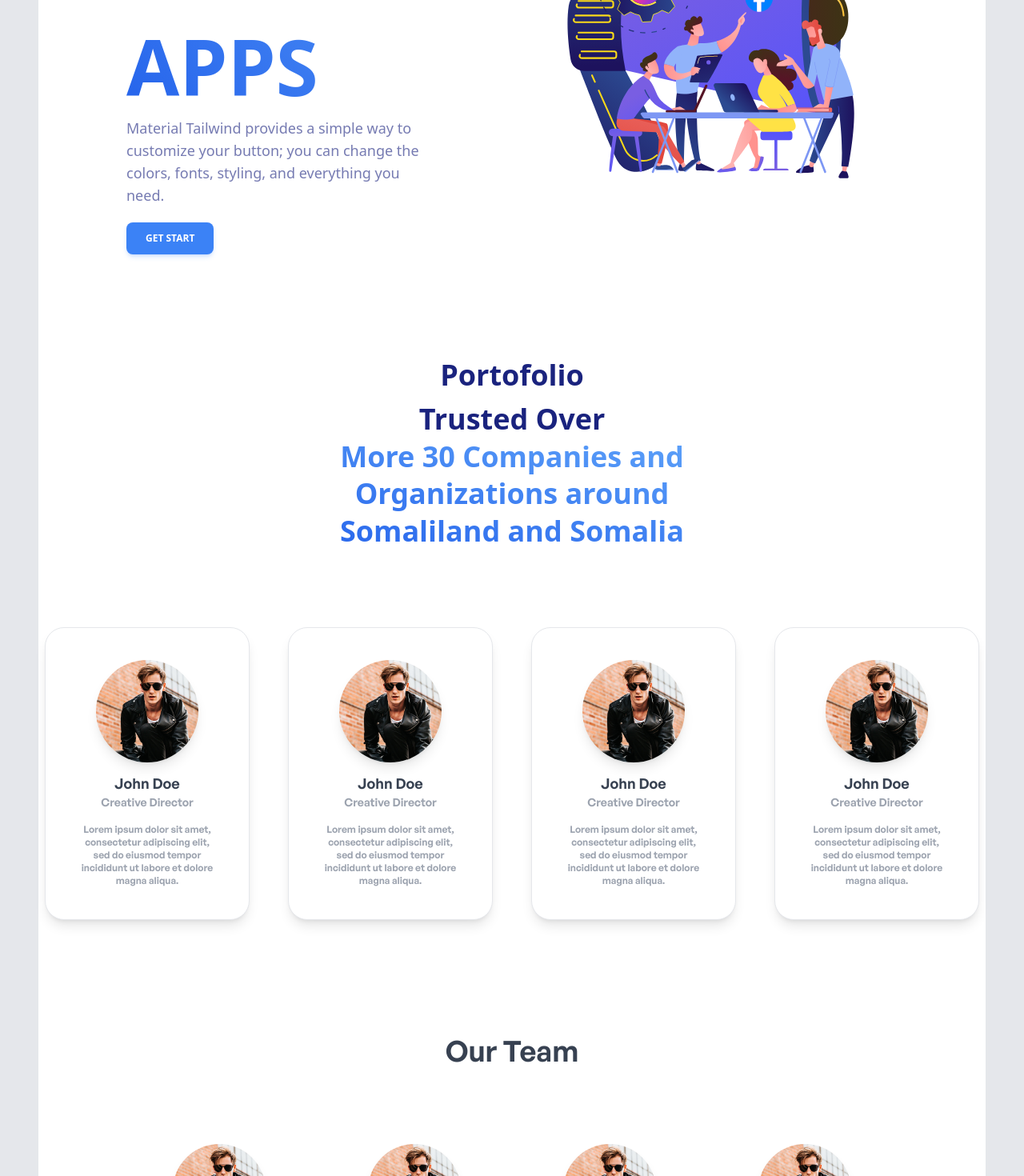
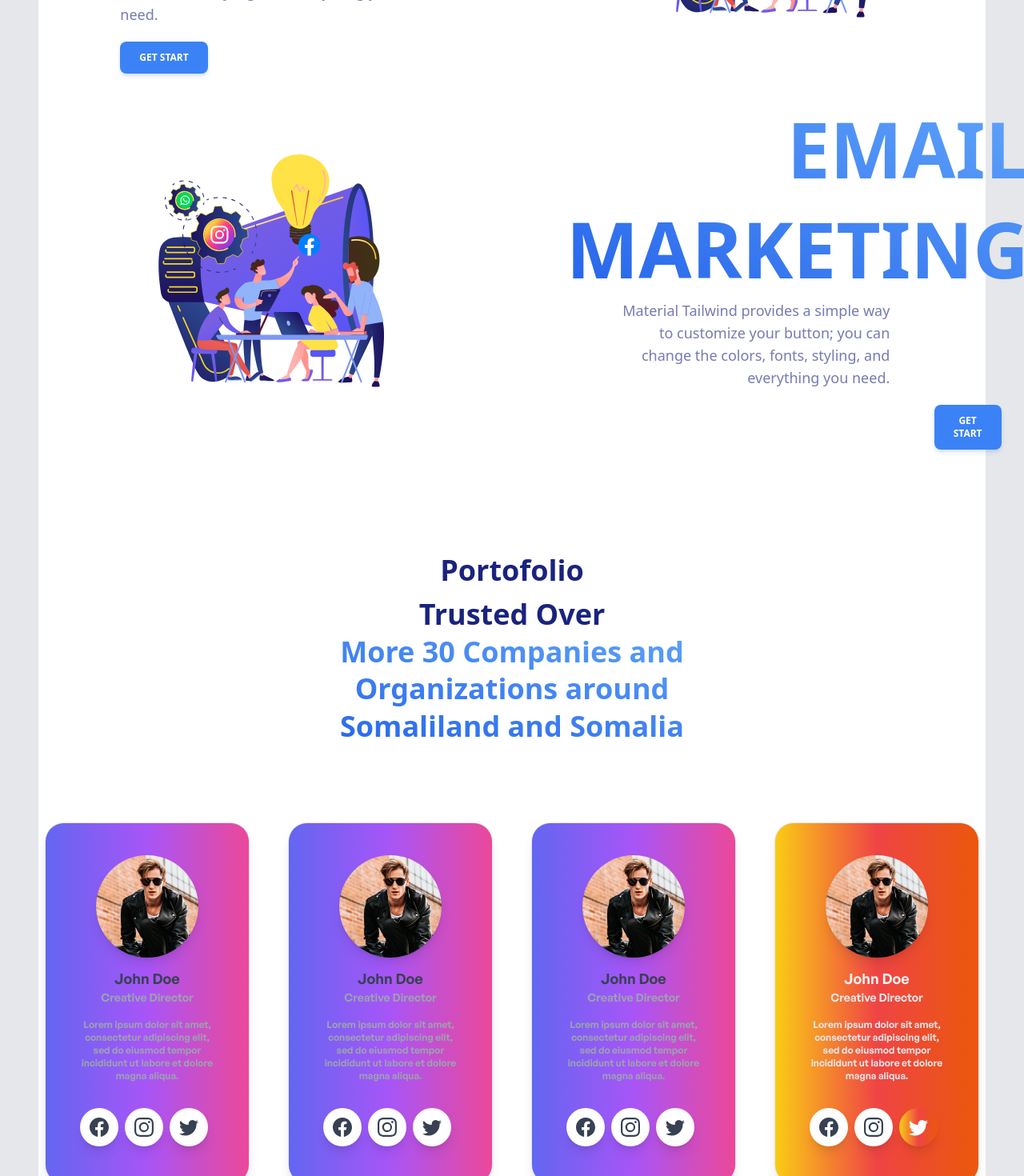
Before and after one commit to saedMuhamed/mareer-digital-agency, a React (Create React App) app: page / in a window 1280 px wide. Shown: the part 2440-3910 px from the top of the page at 80% size. Built offline with nearby package versions, Linux system fonts and the light colour scheme.

Commit message:
Updating Services

```diff
--- a/src/Pages/Home.jsx
+++ b/src/Pages/Home.jsx
@@ -133,7 +133,7 @@ const Home = () => {
                 </div>
                 <div className='w-full px-4 lg:w-5/12'>
                   <h1 className='antialiased text-right font-sans text-8xl leading-[1.3] bg-clip-text text-transparent
-                  bg-gradient-to-tr from-blue-600 to-blue-400 inline-block font-black tracking-normal uppercase'>    The Meta Apps
+                  bg-gradient-to-tr from-blue-600 to-blue-400 inline-block font-black tracking-normal uppercase'>    Graphic Design
                   </h1>
                   <p className='block text-right antialiased font-sans ml-[60px] font-light mb-5 text-lg text-[#1A237E]/60 md:pr-10'>
                 Material Tailwind provides a simple way to customize your button; you can change the colors, fonts, styling, and everything you need.
@@ -152,11 +152,11 @@ const Home = () => {
                 </div>
               </div>
             </section>
-            <section className='pt-2 pl-4'>
+            <section className='pt-8 pl-2'>
               <div className='flex flex-wrap items-center justify-center px-6'>
                 <div className='w-full px-4 lg:w-5/12'>
                   <h1 className='antialiased font-sans text-8xl leading-[1.3] bg-clip-text text-transparent
-                  bg-gradient-to-tr from-blue-600 to-blue-400 inline-block font-black tracking-normal uppercase'>    The Meta Apps
+                  bg-gradient-to-tr from-blue-600 to-blue-400 inline-block font-black tracking-normal uppercase'>    Web Development
                   </h1>
                   <p className='block antialiased font-sans font-light mb-5 text-lg text-[#1A237E]/60 md:pr-10'>
                 Material Tailwind provides a simple way to customize your button; you can change the colors, fonts, styling, and everything you need.
@@ -173,11 +173,38 @@ const Home = () => {
                     Starting $150
                   </span> */}
                 </div>
-                <div className='relative mt-10 w-full pl-2 md:w-8/12 lg:mt-0 lg:w-6/12'>
+                <div className='relative mt-10 w-full pl-32 md:w-8/12 lg:mt-0 lg:w-6/12'>
                     <img src={Meta}  alt="" />
                 </div>
               </div>
             </section>
+            <section className='pt-8 pl-2'>
+              <div className='flex flex-wrap items-center justify-center px-2'>
+                <div className='relative mt-10 w-full  pr-36 md:w-8/12 lg:mt-0 lg:w-6/12'>
+                    <img src={Meta}  alt="" />
+                </div>
+                <div className='w-full px-4 lg:w-5/12'>
+                  <h1 className='antialiased text-right font-sans text-8xl leading-[1.3] bg-clip-text text-transparent
+                  bg-gradient-to-tr from-blue-600 to-blue-400 inline-block font-black tracking-normal uppercase'>    Email Marketing
+                  </h1>
+                  <p className='block text-right antialiased font-sans ml-[60px] font-light mb-5 text-lg text-[#1A237E]/60 md:pr-10'>
+                Material Tailwind provides a simple way to customize your button; you can change the colors, fonts, styling, and everything you need.
+                  </p>
+                  <a href="/">
+                    <button className='middle  none font-sans font-bold center uppercase ml-[460px] transition-all disabled:opacity-50 disabled:shadow-none
+                    disabled:pointer-events-none text-xs py-3 px-6 rounded-lg bg-blue-500 text-white shadow-md shadow-blue-500/20
+                    hover:shadow-lg hover:shadow-blue-500/40 focus:opacity-[0.85] focus:shadow-none active:opacity-[0.85] active:shadow-none'>
+                    Get Start
+                    </button>
+
+                  </a>
+                  {/* <span className='font-bold text-left text-xl ml-8'>
+                    Starting $150
+                  </span> */}
+                </div>
+              </div>
+            </section>
+
           </section>
 
           <section className='py-10 lg:py-20'>
@@ -194,30 +221,109 @@ const Home = () => {
               </h1>
             </div>
             <div class="flex items-center justify-center space-x-12">
-   <div class="bg-white font-semibold text-center rounded-3xl border shadow-lg p-10 max-w-xs">
+   <div class="bg-gradient-to-r from-indigo-500 via-purple-500 to-pink-500 font-semibold text-center rounded-3xl border shadow-lg p-10 max-w-xs">
      <img src={Me}  className='mb-3 w-32 h-32 rounded-full shadow-lg mx-auto' alt="" />
      <h1 class="text-lg text-gray-700"> John Doe </h1>
      <h3 class="text-sm text-gray-400 "> Creative Director </h3>
      <p class="text-xs text-gray-400 mt-4"> Lorem ipsum dolor sit amet, consectetur adipiscing elit, sed do eiusmod tempor incididunt ut labore et dolore magna aliqua. </p>
+              <div className='mt-8'>
+                       <a href="https://www.facebook.com/sxabo">
+                              <i className='text-light-blue-400 font-lg text-2xl  align-center mr-2 inline-block items-center justify-center
+                              rounded-full bg-white p-3 text-center shadow-lg outline-none focus:outline-none'>
+                                 <BsFacebook />
+                              </i>
+                      </a>
+                       <a href="https://www.facebook.com/sxabo">
+                              <i className='text-light-blue-400 font-lg text-2xl  align-center mr-2 inline-block items-center justify-center
+                              rounded-full bg-white p-3 text-center shadow-lg outline-none focus:outline-none'>
+                                 <BsInstagram />
+                              </i>
+                      </a>
+                       <a href="https://www.facebook.com/sxabo">
+                              <i className='text-light-blue-400 font-lg text-2xl  align-center mr-2 inline-block items-center justify-center
+                              rounded-full bg-white p-3 text-center shadow-lg outline-none focus:outline-none'>
+                                 <BsTwitter />
+                              </i>
+                          </a>
+                    </div>
               </div>
-               <div class="bg-white font-semibold text-center rounded-3xl border shadow-lg p-10 max-w-xs">
+               <div class="bg-gradient-to-r from-indigo-500 via-purple-500 to-pink-500 font-semibold text-center rounded-3xl border shadow-lg p-10 max-w-xs">
      <img src={Me}  className='mb-3 w-32 h-32 rounded-full shadow-lg mx-auto' alt="" />
      <h1 class="text-lg text-gray-700"> John Doe </h1>
      <h3 class="text-sm text-gray-400 "> Creative Director </h3>
      <p class="text-xs text-gray-400 mt-4"> Lorem ipsum dolor sit amet, consectetur adipiscing elit, sed do eiusmod tempor incididunt ut labore et dolore magna aliqua. </p>
-
+      <div className='mt-8'>
+                       <a href="https://www.facebook.com/sxabo">
+                              <i className='text-light-blue-400 font-lg text-2xl  align-center mr-2 inline-block items-center justify-center
+                              rounded-full bg-white p-3 text-center shadow-lg outline-none focus:outline-none'>
+                                 <BsFacebook />
+                              </i>
+                      </a>
+                       <a href="https://www.facebook.com/sxabo">
+                              <i className='text-light-blue-400 font-lg text-2xl  align-center mr-2 inline-block items-center justify-center
+                              rounded-full bg-white p-3 text-center shadow-lg outline-none focus:outline-none'>
+                                 <BsInstagram />
+                              </i>
+                      </a>
+                       <a href="https://www.facebook.com/sxabo">
+                              <i className='text-light-blue-400 font-lg text-2xl  align-center mr-2 inline-block items-center justify-center
+                              rounded-full bg-white p-3 text-center shadow-lg outline-none focus:outline-none'>
+                                 <BsTwitter />
+                              </i>
+                          </a>
+                    </div>
               </div>
-                     <div class="bg-white font-semibold text-center rounded-3xl border shadow-lg p-10 max-w-xs">
+                     <div class="bg-gradient-to-r from-indigo-500 via-purple-500 to-pink-500 font-semibold text-center rounded-3xl border shadow-lg p-10 max-w-xs">
      <img src={Me}  className='mb-3 w-32 h-32 rounded-full shadow-lg mx-auto' alt="" />
      <h1 class="text-lg text-gray-700"> John Doe </h1>
      <h3 class="text-sm text-gray-400 "> Creative Director </h3>
      <p class="text-xs text-gray-400 mt-4"> Lorem ipsum dolor sit amet, consectetur adipiscing elit, sed do eiusmod tempor incididunt ut labore et dolore magna aliqua. </p>
+              <div className='mt-8'>
+                       <a href="https://www.facebook.com/sxabo">
+                              <i className='text-light-blue-400 font-lg text-2xl  align-center mr-2 inline-block items-center justify-center
+                              rounded-full bg-white p-3 text-center shadow-lg outline-none focus:outline-none'>
+                                 <BsFacebook />
+                              </i>
+                      </a>
+                       <a href="https://www.facebook.com/sxabo">
+                              <i className='text-light-blue-400 font-lg text-2xl  align-center mr-2 inline-block items-center justify-center
+                              rounded-full bg-white p-3 text-center shadow-lg outline-none focus:outline-none'>
+                                 <BsInstagram />
+                              </i>
+                      </a>
+                       <a href="https://www.facebook.com/sxabo">
+                              <i className='text-light-blue-400 font-lg text-2xl  align-center mr-2 inline-block items-center justify-center
+                              rounded-full bg-white p-3 text-center shadow-lg outline-none focus:outline-none'>
+                                 <BsTwitter />
+                              </i>
+                          </a>
+                    </div>
               </div>
-                     <div class="bg-white font-semibold text-center rounded-3xl border shadow-lg p-10 max-w-xs">
+                     <div class="bg-gradient-to-r from-yellow-400 via-red-500 to-orange-600 font-semibold text-center rounded-3xl border shadow-lg p-10 max-w-xs">
      <img src={Me}  className='mb-3 w-32 h-32 rounded-full shadow-lg mx-auto' alt="" />
-     <h1 class="text-lg text-gray-700"> John Doe </h1>
-     <h3 class="text-sm text-gray-400 "> Creative Director </h3>
-     <p class="text-xs text-gray-400 mt-4"> Lorem ipsum dolor sit amet, consectetur adipiscing elit, sed do eiusmod tempor incididunt ut labore et dolore magna aliqua. </p>
+     <h1 class="text-lg text-gray-100"> John Doe </h1>
+     <h3 class="text-sm text-gray-200 "> Creative Director </h3>
+                <p class="text-xs text-gray-200 mt-4"> Lorem ipsum dolor sit amet, consectetur adipiscing elit, sed do eiusmod tempor incididunt ut labore et dolore magna aliqua. </p>
+     <div className='mt-8'>
+                       <a href="https://www.facebook.com/sxabo">
+                              <i className='text-light-blue-400 font-lg text-2xl  align-center mr-2 inline-block items-center justify-center
+                              rounded-full bg-white p-3 text-center shadow-lg outline-none focus:outline-none'>
+                                 <BsFacebook />
+                              </i>
+                      </a>
+                       <a href="https://www.facebook.com/sxabo">
+                              <i className='text-light-blue-400 font-lg text-2xl  align-center mr-2 inline-block items-center justify-center
+                              rounded-full bg-white p-3 text-center shadow-lg outline-none focus:outline-none'>
+                                 <BsInstagram />
+                              </i>
+                      </a>
+                       <a href="https://www.facebook.com/sxabo">
+                              <i className='text-light-blue-400 font-lg text-2xl  align-center mr-2 inline-block items-center justify-center
+                              rounded-full bg-gradient-to-r from-yellow-400 via-red-500 to-orange-600 text-white p-3 text-center shadow-lg outline-none focus:outline-none'>
+                                 <BsTwitter />
+                              </i>
+                          </a>
+                    </div>
    </div>
 
  </div>
```
